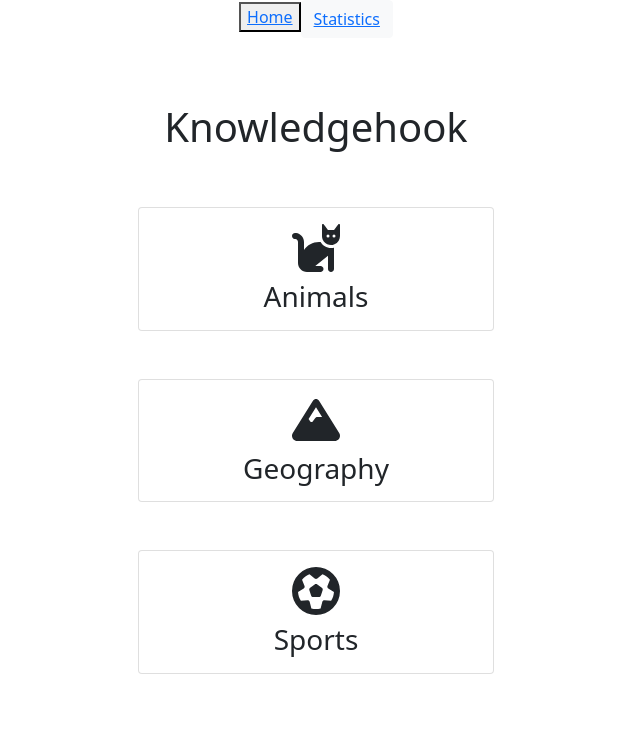
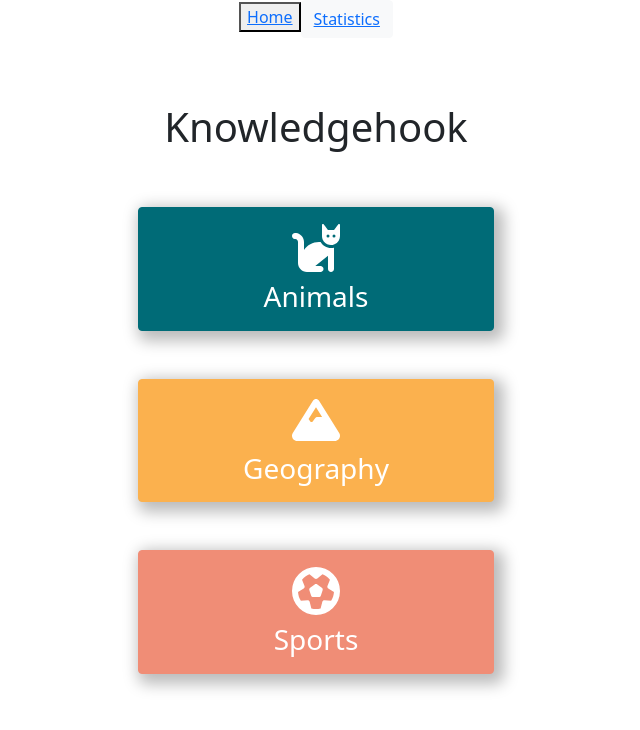
Before and after one commit to dcr041/CP3540-Project, a React (Create React App) app in the folder front-end/: page / in a window 1280 px wide. Shown: the top 730 px of the page, without its empty margins (324-964 px from the left). Built offline with nearby package versions, Linux system fonts and the light colour scheme.

Commit message:
Created some css for cards
Added some css to modify the bootstrap card class. Got rid of the create react app css file that was added when the files were created.

```diff
--- a/front-end/src/index.css
+++ b/front-end/src/index.css
@@ -11,3 +11,39 @@ code {
   font-family: source-code-pro, Menlo, Monaco, Consolas, 'Courier New',
     monospace;
 }
+
+h1 {
+  cursor: pointer;
+}
+.card {
+  cursor: pointer;
+  color: #fff;
+  box-shadow: 5px 5px 15px 5px #bbb;
+}
+.card--bg-green {
+  background-color: #006b77 !important;
+  border-color: #006b77 !important;
+}
+.card--bg-yellow {
+  background-color: #fbb14e !important;
+  border-color: #fbb14e !important;
+}
+.card--bg-red {
+  background-color: #f08d76 !important;
+  border-color: #f08d76 !important;
+}
+.list-group:not(.disabled) .list-group-item:hover {
+  background: #1c6ea4;
+  color: #fff;
+}
+.list-group .list-group-item {
+  cursor: pointer;
+}
+.list-group .list-group-item.correct {
+  background-color: #68d388;
+  color: #fff;
+}
+.list-group .list-group-item.incorrect {
+  background-color: #ff0028;
+  color: #fff;
+}
```
Also changed, not shown: front-end/src/App.css (deleted, +0 -38 lines).
